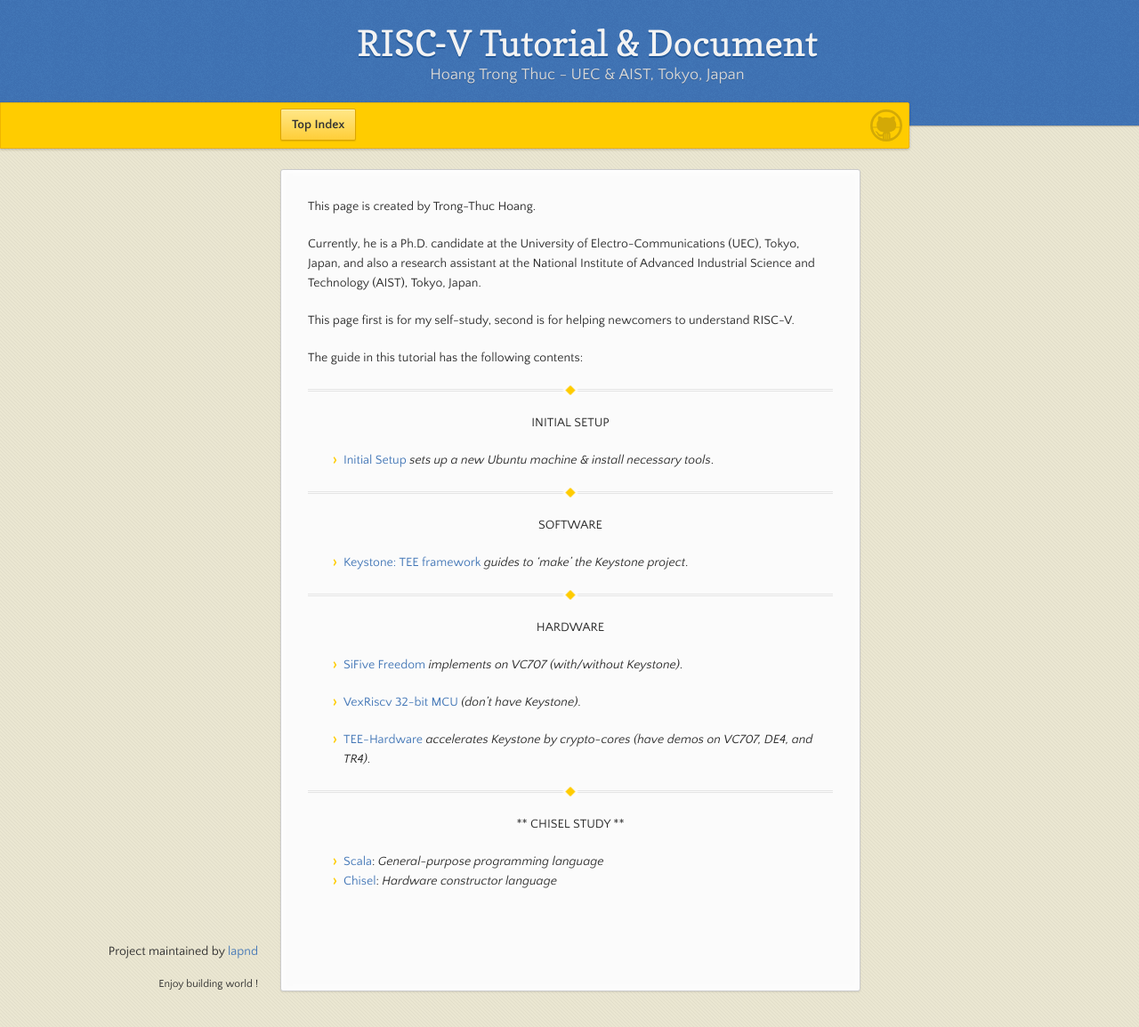
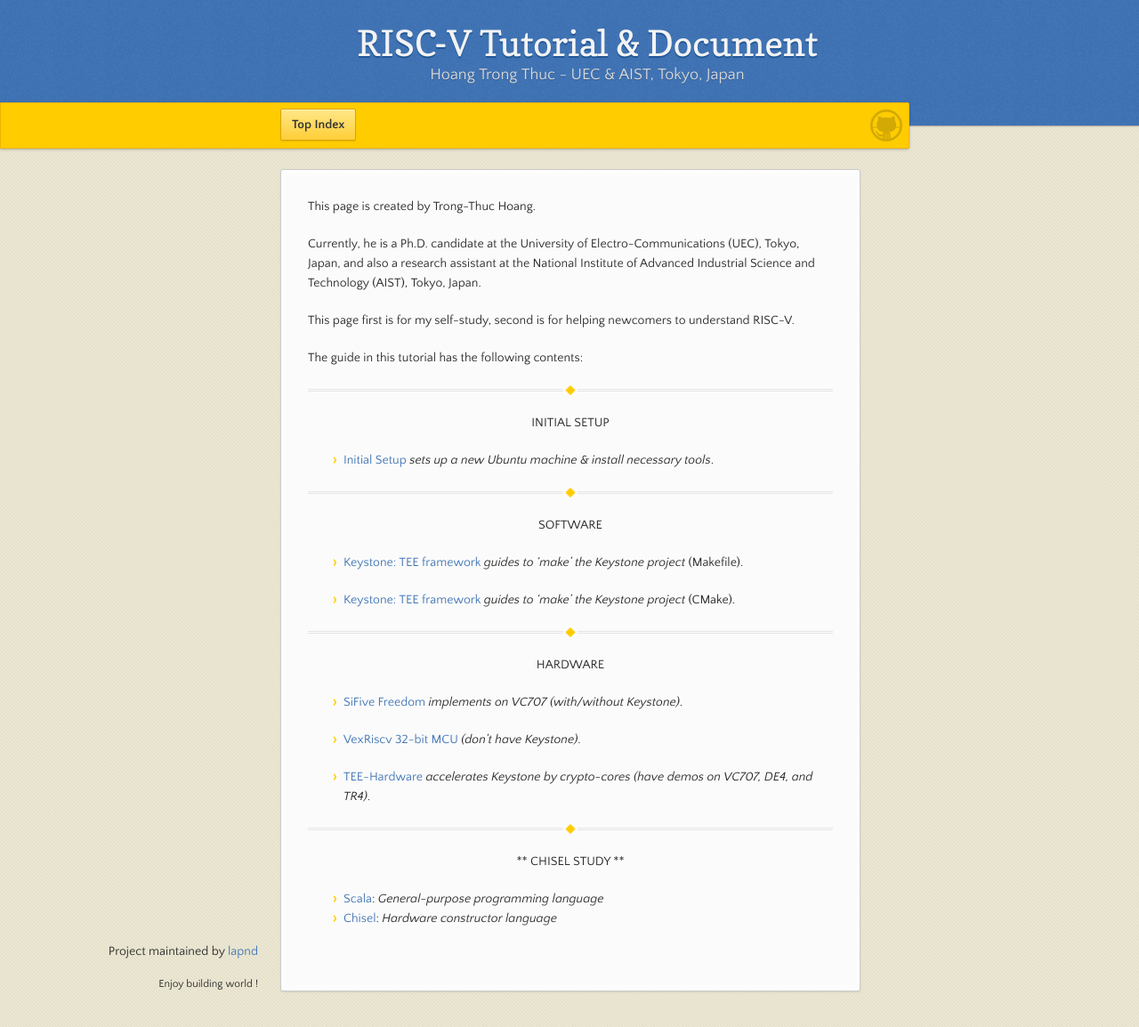
Before and after one commit to lapnd/httdes.github.io, a Jekyll site: the page built from index.md, in a window 1280 px wide and 1154 px high. Shown: the whole window at 89% size. Built offline with Jekyll 4.4.1, drawn with Linux system fonts in a browser that asks for light colours.

Commit message:
Update index.md

```diff
--- a/index.md
+++ b/index.md
@@ -20,7 +20,9 @@ The guide in this tutorial has the following contents:
 
 <p style="text-align:center">SOFTWARE</p>
 
-- [Keystone: TEE framework](./keystone.md) *guides to 'make' the Keystone project*.
+- [Keystone: TEE framework](./keystone-makefile.md) *guides to 'make' the Keystone project* (Makefile).
+
+- [Keystone: TEE framework](./keystone-cmake.md) *guides to 'make' the Keystone project* (CMake).
 
 * * *
 
```
